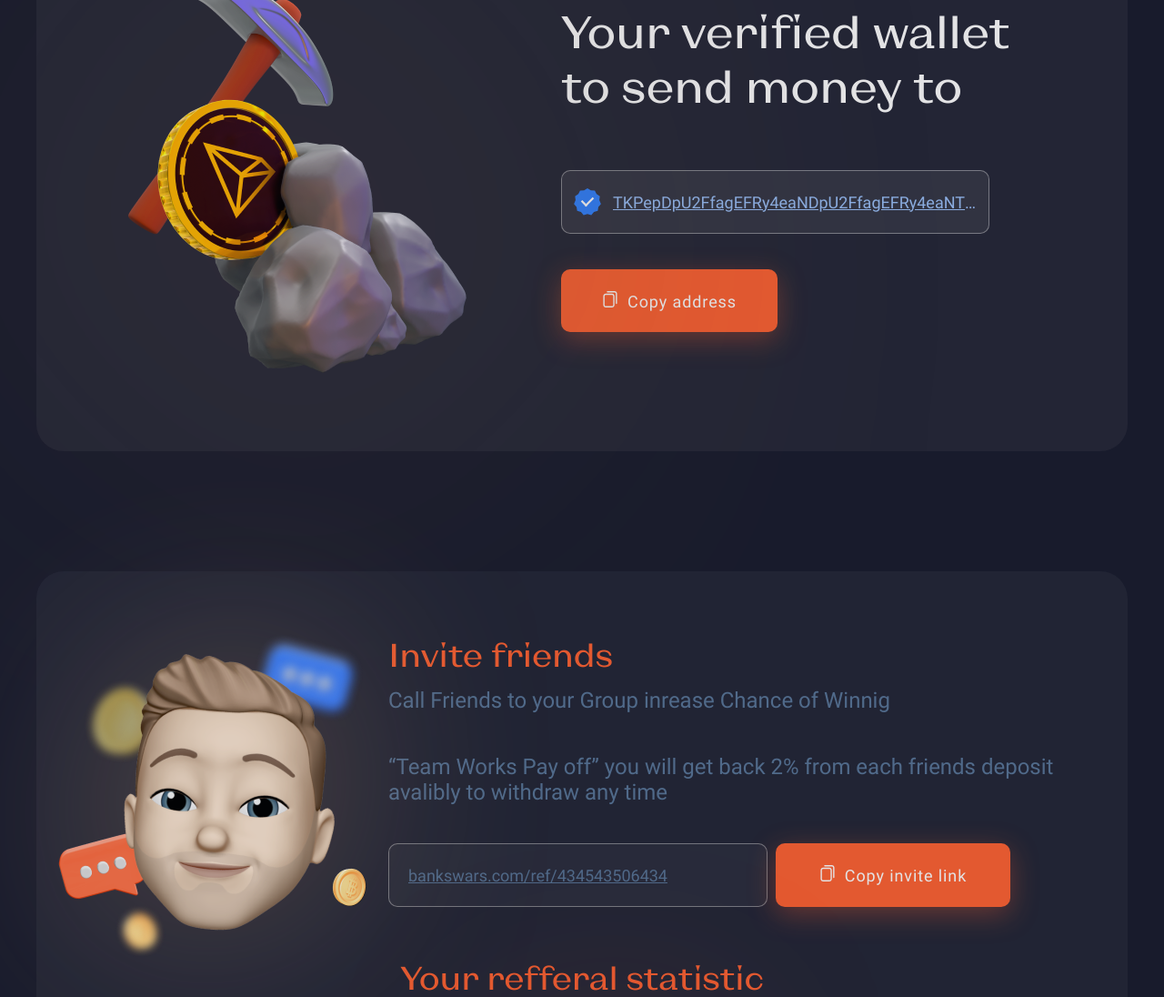
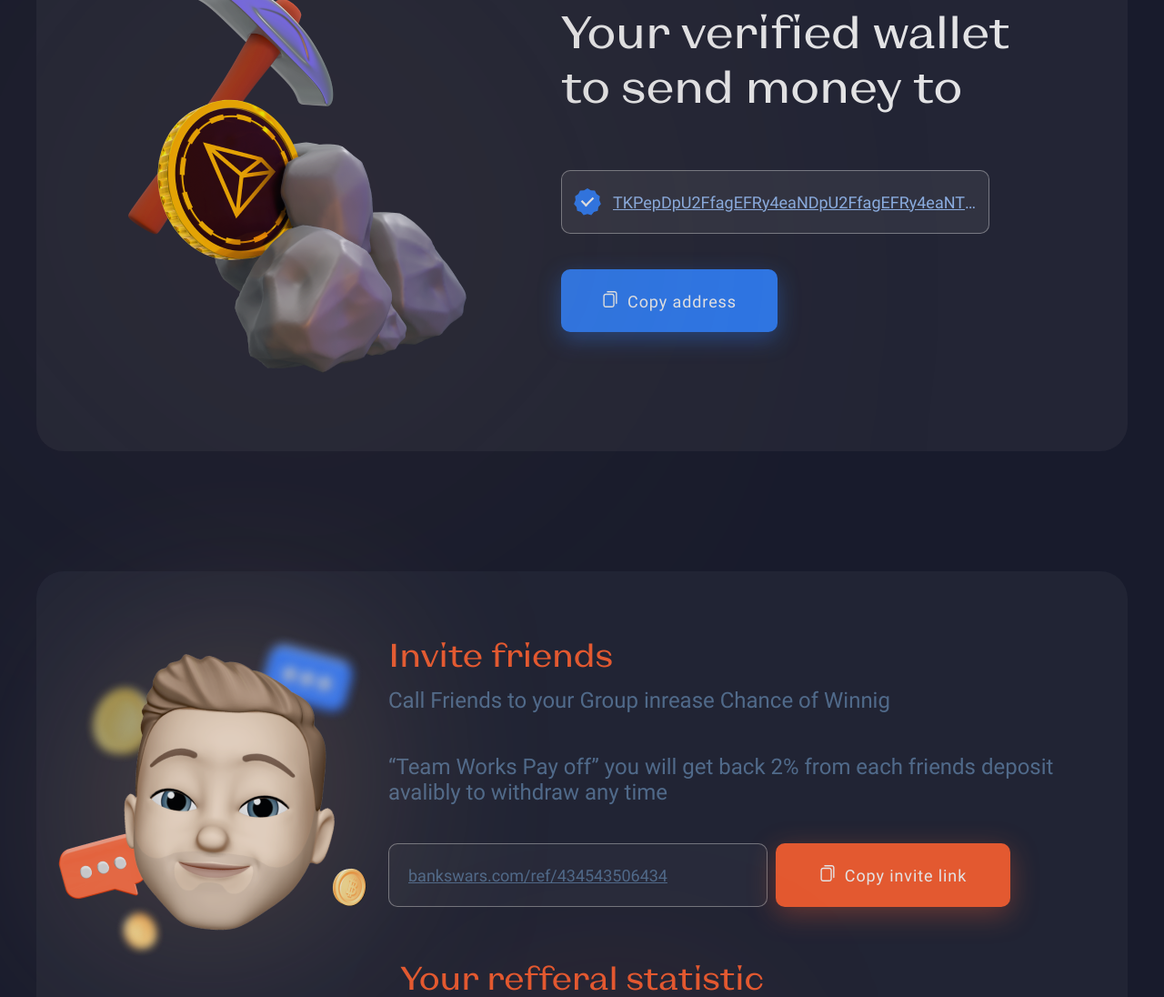
Before and after one commit to vavricio/bw, a plain HTML site: page index.html in a window 1280 px wide. Shown: the part 1995-3091 px from the top of the page at 91% size. Drawn offline with Linux system fonts and the light colour scheme; files whose address does not match are found by name.

Commit message:
fix: button color

```diff
--- a/blocks/wallet/__button/wallet__button.css
+++ b/blocks/wallet/__button/wallet__button.css
@@ -2,8 +2,8 @@
     margin-top: 39px;
     width: 238px;
     height: 69px;
-    background: #FF6231;
-    box-shadow: 0 8px 30px rgba(255, 98, 49, 0.37);
+    background: #3183FF;
+    box-shadow: 0 8px 25px rgba(49, 131, 255, 0.4);
     border-radius: 10px;
     border: none;
     font-family: Roboto, Arial, sans-serif;
```
